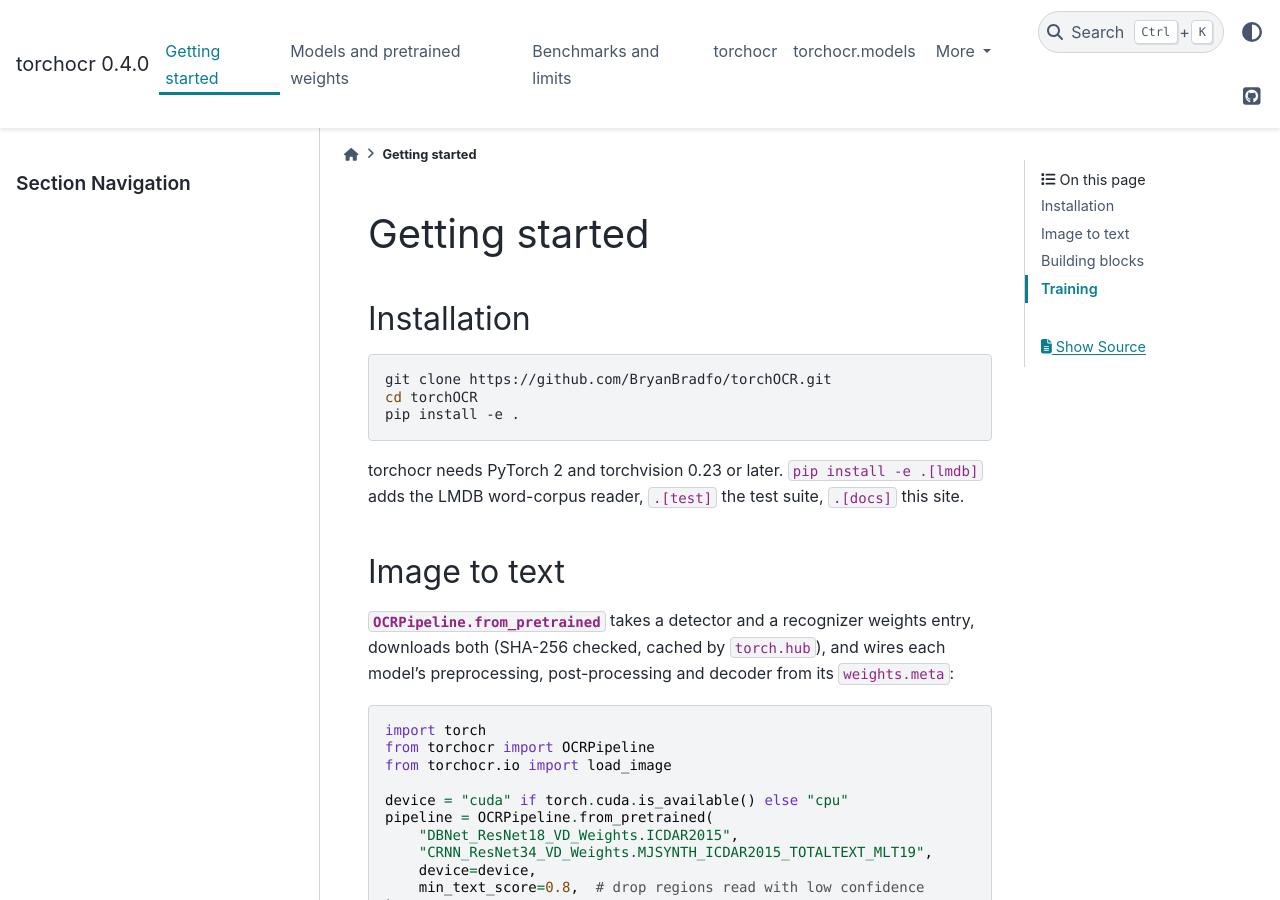
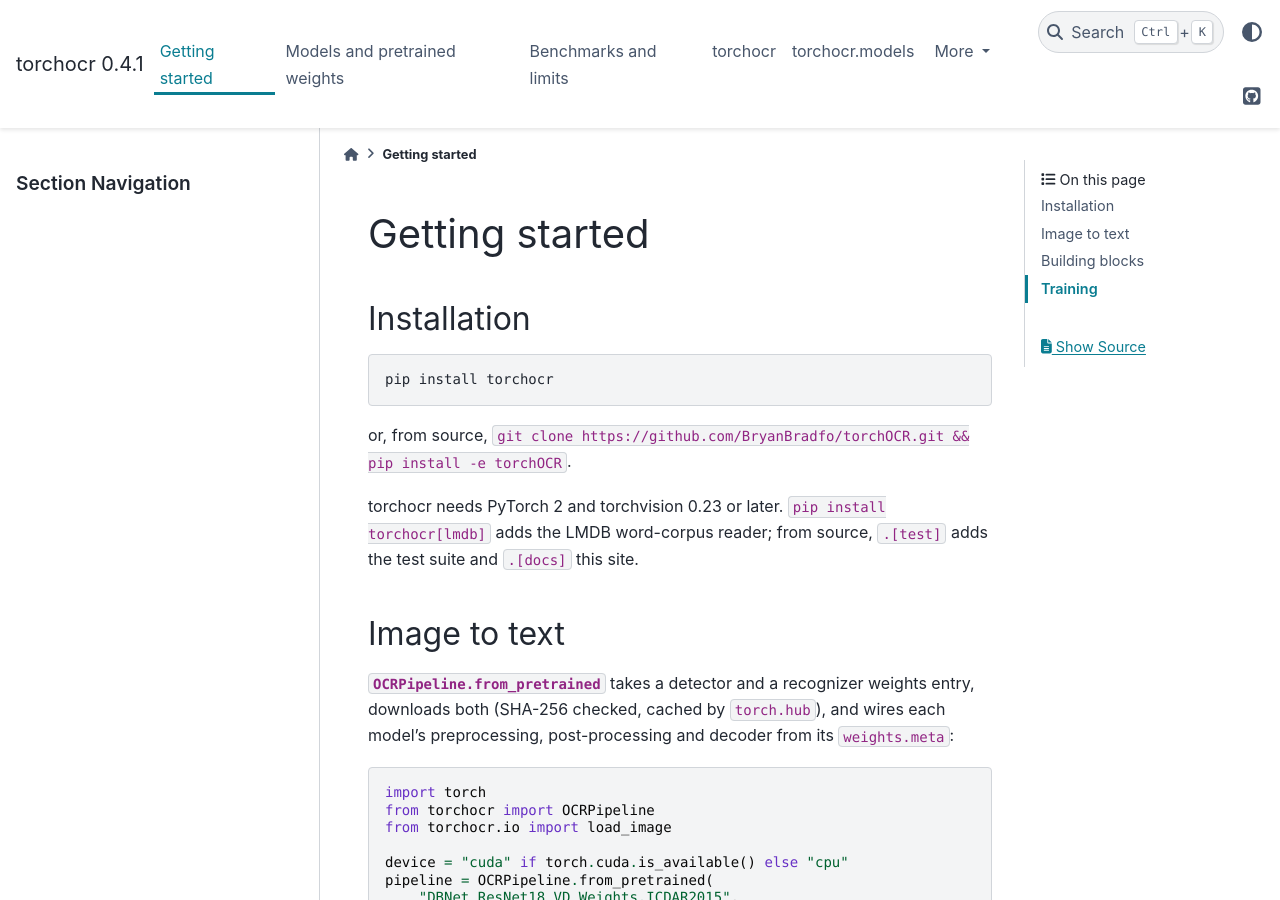
Before and after one commit to BryanBradfo/torchOCR, a Sphinx documentation site: the page built from docs/getting_started.rst, in a window 1280 px wide and 900 px high. Built offline with Sphinx 7.4.7 and the PyData theme 0.15.4, drawn with Linux system fonts in a browser that asks for light colours; pages that are not in the unit, such as notebooks, are missing from menus.

Commit message:
ci: publish to PyPI from version tags via trusted publishing; prepare v0.4.1

```diff
--- a/docs/getting_started.rst
+++ b/docs/getting_started.rst
@@ -6,12 +6,12 @@
 
 .. code-block:: bash
 
-   git clone https://github.com/BryanBradfo/torchOCR.git
-   cd torchOCR
-   pip install -e .
+   pip install torchocr
 
-torchocr needs PyTorch 2 and torchvision 0.23 or later. ``pip install -e .[lmdb]`` adds the
-LMDB word-corpus reader, ``.[test]`` the test suite, ``.[docs]`` this site.
+or, from source, ``git clone https://github.com/BryanBradfo/torchOCR.git && pip install -e torchOCR``.
+
+torchocr needs PyTorch 2 and torchvision 0.23 or later. ``pip install torchocr[lmdb]`` adds the
+LMDB word-corpus reader; from source, ``.[test]`` adds the test suite and ``.[docs]`` this site.
 
 Image to text
 -------------
--- a/pyproject.toml
+++ b/pyproject.toml
@@ -4,7 +4,7 @@
 
 [project]
 name = "torchocr"
-version = "0.4.0"
+version = "0.4.1"
 description = "PyTorch-native end-to-end OCR pipeline."
 readme = "README.md"
 license = "BSD-3-Clause"
--- a/src/torchocr/__init__.py
+++ b/src/torchocr/__init__.py
@@ -1,6 +1,6 @@
 """torchocr: a PyTorch-native end-to-end OCR library."""
 
-__version__ = "0.4.0"
+__version__ = "0.4.1"
 
 from .charsets import load_charset, load_ppocr_keys_v1
 from .core.structures import DocumentTensor
```
Also changed, not shown: CHANGELOG.md (+10 -0 lines), README.md (+5 -3 lines), 1 other file.
